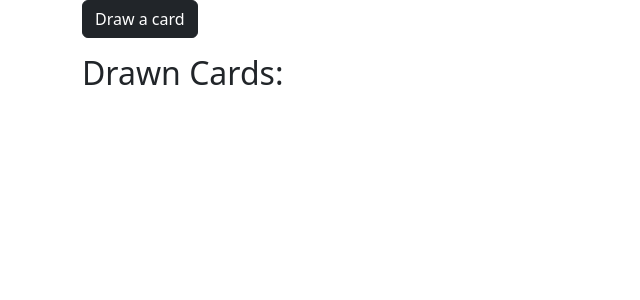
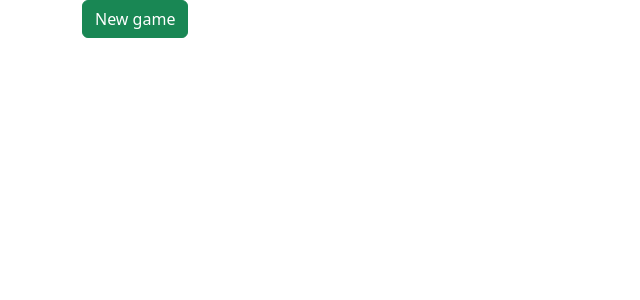
Before and after one commit to aeamosov/Blackjack-learning-demo, a Flask app: page / in a window 1280 px wide. Shown: the part 56-356 px from the top of the page, without its empty margins (0-640 px from the left). Run offline with Flask 3, Linux system fonts and the light colour scheme.

Commit message:
Card draw -remade

```diff
--- a/app.py
+++ b/app.py
@@ -6,29 +6,32 @@ import json
 app = Flask(__name__)
 
 # List to store drawn cards
-drawn_cards = []
+hand = []
 def create_deck():
-    deck_id = json.loads(requests.post('https://deckofcardsapi.com/api/deck/new/shuffle/?deck_count=1').text)['deck_id']
-    return deck_id
+	deck_id = json.loads(requests.post('https://deckofcardsapi.com/api/deck/new/shuffle/?deck_count=1').text)['deck_id']
+	return deck_id
 
 def draw_card(deck_id):
-    card = json.loads(requests.post('https://deckofcardsapi.com/api/deck/'+deck_id+'/draw/?count=1').text)
-    return card
+	card = json.loads(requests.post('https://deckofcardsapi.com/api/deck/'+deck_id+'/draw/?count=1').text)
+	return card
 
 @app.route('/')
 def index():
-    return render_template('index.html', drawn_cards=drawn_cards)
+	return render_template('index.html', hand=hand)
 
-@app.route('/draw')
-def draw():
-    deck_id = create_deck()
-    card = draw_card(deck_id)['cards'][0]
-    card_image = card['image']
+@app.route('/game')
+def new_game():
+	deck_id = create_deck()
+	global hand
+	hand = []
+	return render_template('game.html', deck_id=deck_id, hand=hand)
 
-    # Append the drawn card to the list
-    drawn_cards.append(card_image)
-
-    return render_template('index.html', card_image=card_image, drawn_cards=drawn_cards)
+@app.route('/game/<deck_id>/draw')
+def draw(deck_id):
+	card = draw_card(deck_id)['cards'][0]
+	# Append the drawn card_image to the hand
+	hand.append(card)
+	return render_template('game.html', deck_id=deck_id, hand=hand)
 
 #Конфиг запуска
 if __name__=='__main__':
--- a/templates/index.html
+++ b/templates/index.html
@@ -6,16 +6,8 @@
 {% block title %}Main Page{% endblock %}
 
 {% block content %}
-<form action="/draw">
-    <input type="submit" value="Draw a card" class='btn btn-dark'/>
+<form action="/game">
+    <input type="submit" value="New game" class='btn btn-success'/>
 </form>
 
-<h2>Drawn Cards:</h2>
-<div class="row">
-    {% for card in drawn_cards %}
-        <div class="col-md-2">
-            <img src="{{ card }}" alt="Card" style="height: 250px;">
-        </div>
-    {% endfor %}
-</div>
 {% endblock %}
```
Also changed, not shown: templates/game.html (added, +30 -0 lines).
